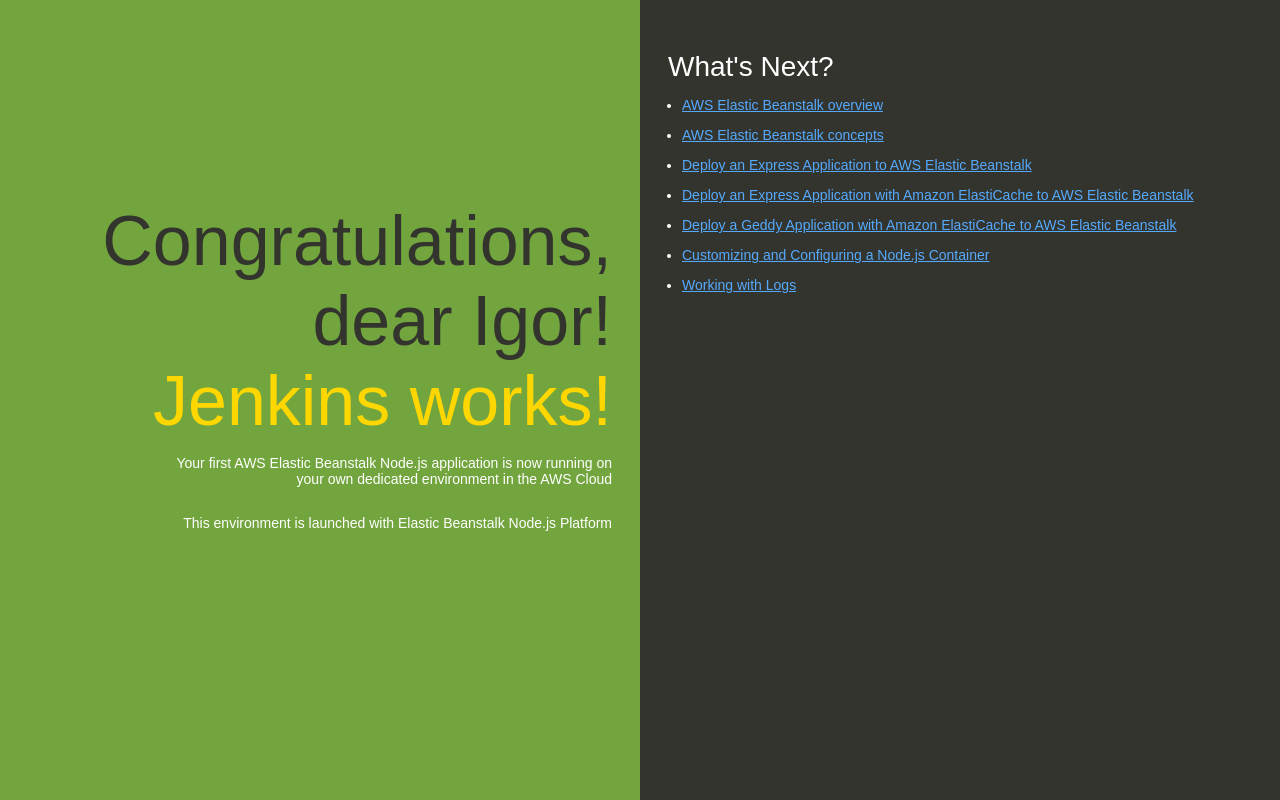
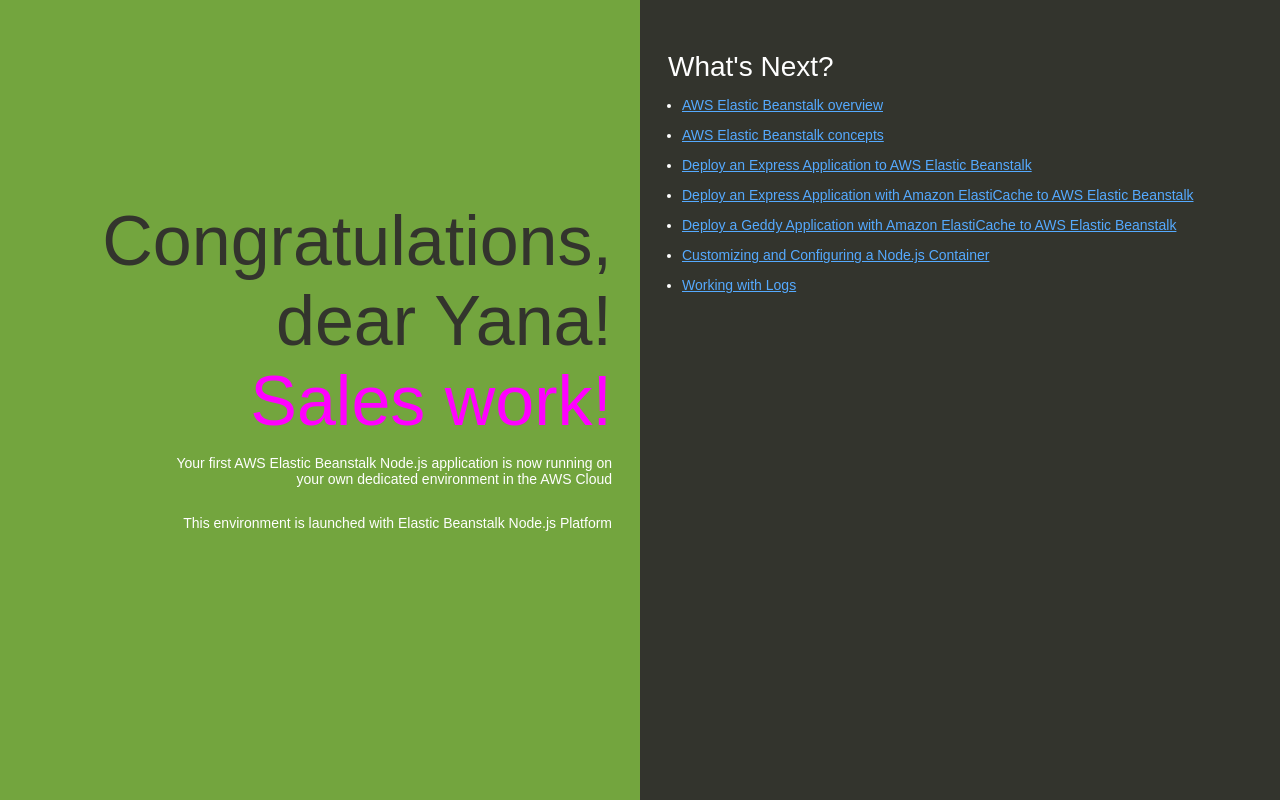
Before and after one commit to Advok/PHP_app_Jenkins, a website: page index.html in a window 1280 px wide. Drawn offline with Linux system fonts and the light colour scheme.

Commit message:
----- 3 commit ---- Add Yana----

```diff
--- a/index.html
+++ b/index.html
@@ -74,7 +74,7 @@
   </head>
   <body>
     <div class="textColumn">
-      <h1>Congratulations, dear Igor! <br><font color = gold> Jenkins works!</font></h1>
+      <h1>Congratulations, dear Yana! <br><font color = magenta> Sales work!</font></h1>
       <p>Your first AWS Elastic Beanstalk Node.js application is now running on your own dedicated environment in the AWS Cloud</p>
       <p>This environment is launched with Elastic Beanstalk Node.js Platform</p>
     </div>
```
